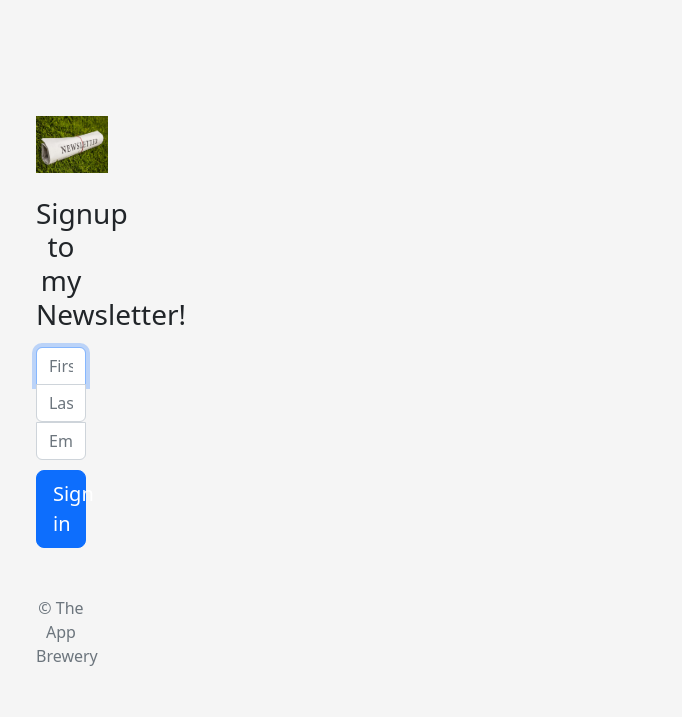
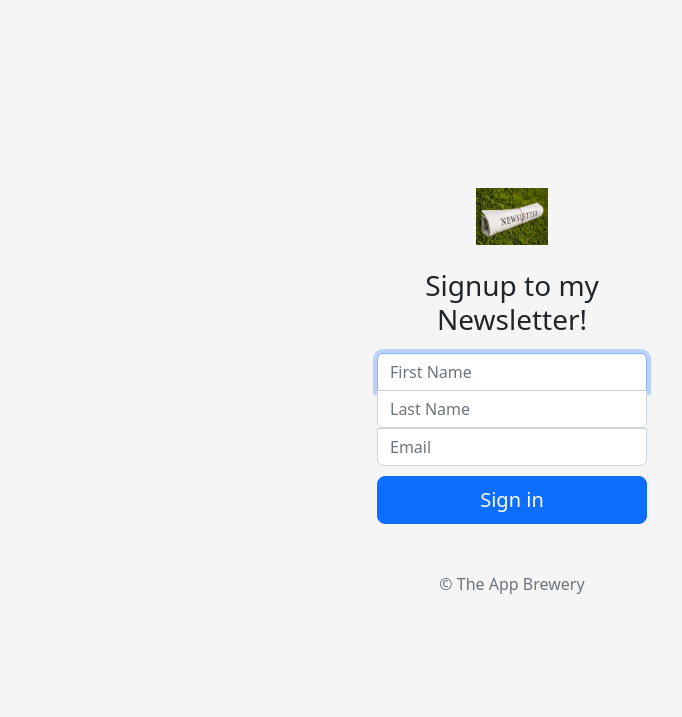
Before and after one commit to swarnaprony/NewsletterSignup, a website: page signup.html in a window 1280 px wide. Shown: the whole page, without its empty margins (128-810 px from the left). Drawn offline with nearby package versions, Linux system fonts and the light colour scheme.

Commit message:
Updated signup html and deleted div

```diff
--- a/signup.html
+++ b/signup.html
@@ -1,6 +1,6 @@
-
 <!doctype html>
 <html lang="en">
+
 <head>
   <meta charset="utf-8">
   <meta name="viewport" content="width=device-width, initial-scale=1">
@@ -15,7 +15,8 @@
 
 
   <!-- CSS only -->
-<link href="https://cdn.jsdelivr.net/npm/bootstrap@5.2.0-beta1/dist/css/bootstrap.min.css" rel="stylesheet" integrity="sha384-0evHe/X+R7YkIZDRvuzKMRqM+OrBnVFBL6DOitfPri4tjfHxaWutUpFmBp4vmVor" crossorigin="anonymous">
+  <link href="https://cdn.jsdelivr.net/npm/bootstrap@5.2.0-beta1/dist/css/bootstrap.min.css" rel="stylesheet"
+    integrity="sha384-0evHe/X+R7YkIZDRvuzKMRqM+OrBnVFBL6DOitfPri4tjfHxaWutUpFmBp4vmVor" crossorigin="anonymous">
 
   <!-- Favicons -->
   <link rel="apple-touch-icon" href="/docs/5.2/assets/img/favicons/apple-touch-icon.png" sizes="180x180">
@@ -81,23 +82,24 @@
   </style>
 
   <!--Bootstrap Core CSS-->
+  <link rel="stylesheet" href="https://cdn.jsdelivr.net/npm/bootstrap@5.2.0-beta1/dist/css/bootstrap.min.css"
+    rel="stylesheet" integrity="sha384-0evHe/X+R7YkIZDRvuzKMRqM+OrBnVFBL6DOitfPri4tjfHxaWutUpFmBp4vmVor"
+    crossorigin="anonymous">
+
   <!-- CSS only -->
-<link rel="stylesheet" href="https://cdn.jsdelivr.net/npm/bootstrap@5.2.0-beta1/dist/css/bootstrap.min.css" rel="stylesheet" integrity="sha384-0evHe/X+R7YkIZDRvuzKMRqM+OrBnVFBL6DOitfPri4tjfHxaWutUpFmBp4vmVor" crossorigin="anonymous">
   <!-- Custom styles for this template -->
   <link href="/css/styles.css" rel="stylesheet">
 </head>
+
 <body class="text-center">
-    <div class="row">
-        <div class="col-sm col-lg-4">
 
-        </div>
-        <div class="col-sm col-lg-4">
   <main action="/" class="form-signin w-100 m-auto">
     <form class="form-signin" method="POST">
       <img class="mb-4" src="/images/newsletter.jpg" alt="" width="72" height="57">
       <h1 class="h3 mb-3 fw-normal">Signup to my Newsletter! </h1>
 
-              <input type="text" name="fName" class="form-control top" id="firstName" placeholder="First Name" required autofocus>
+      <input type="text" name="fName" class="form-control top" id="firstName" placeholder="First Name" required
+        autofocus>
       <input type="text" name="lName" class="form-control middle" id="lastName" placeholder="Last Name" required>
       <input type="email" name="email" class="form-control bottom" placeholder="Email" required>
 
@@ -105,16 +107,9 @@
       <p class="mt-5 mb-3 text-muted"> &copy The App Brewery</p>
     </form>
   </main>
-        </div>
-        <div class="col-sm col-lg-4">
-
-        </div>
-      </div>
-    </div>
-
-
-
 </body>
 <!-- JavaScript Bundle with Popper -->
-  <script src="https://cdn.jsdelivr.net/npm/bootstrap@5.2.0-beta1/dist/js/bootstrap.bundle.min.js" integrity="sha384-pprn3073KE6tl6bjs2QrFaJGz5/SUsLqktiwsUTF55Jfv3qYSDhgCecCxMW52nD2" crossorigin="anonymous"></script>
+<script src="https://cdn.jsdelivr.net/npm/bootstrap@5.2.0-beta1/dist/js/bootstrap.bundle.min.js"
+  integrity="sha384-pprn3073KE6tl6bjs2QrFaJGz5/SUsLqktiwsUTF55Jfv3qYSDhgCecCxMW52nD2" crossorigin="anonymous"></script>
+
 </html>
```
Lines whose indentation alone changed are shown as unchanged.
